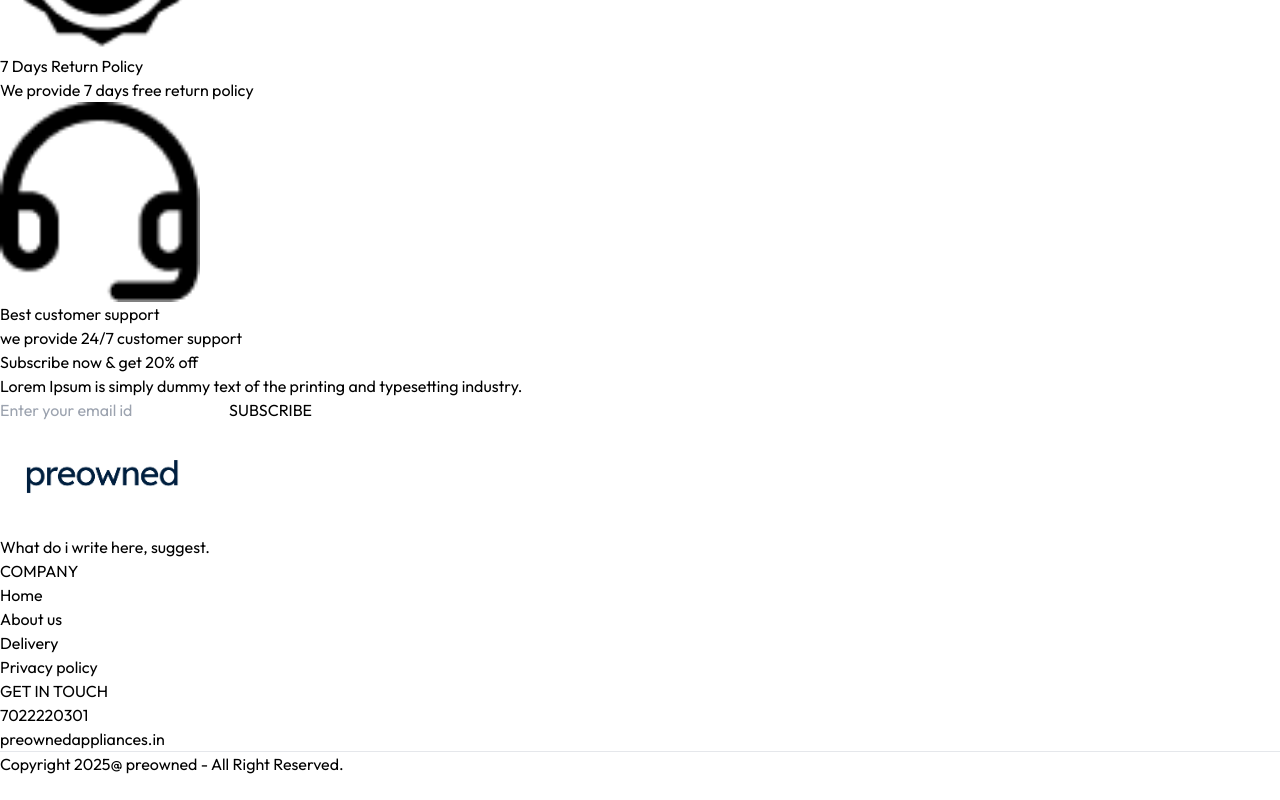
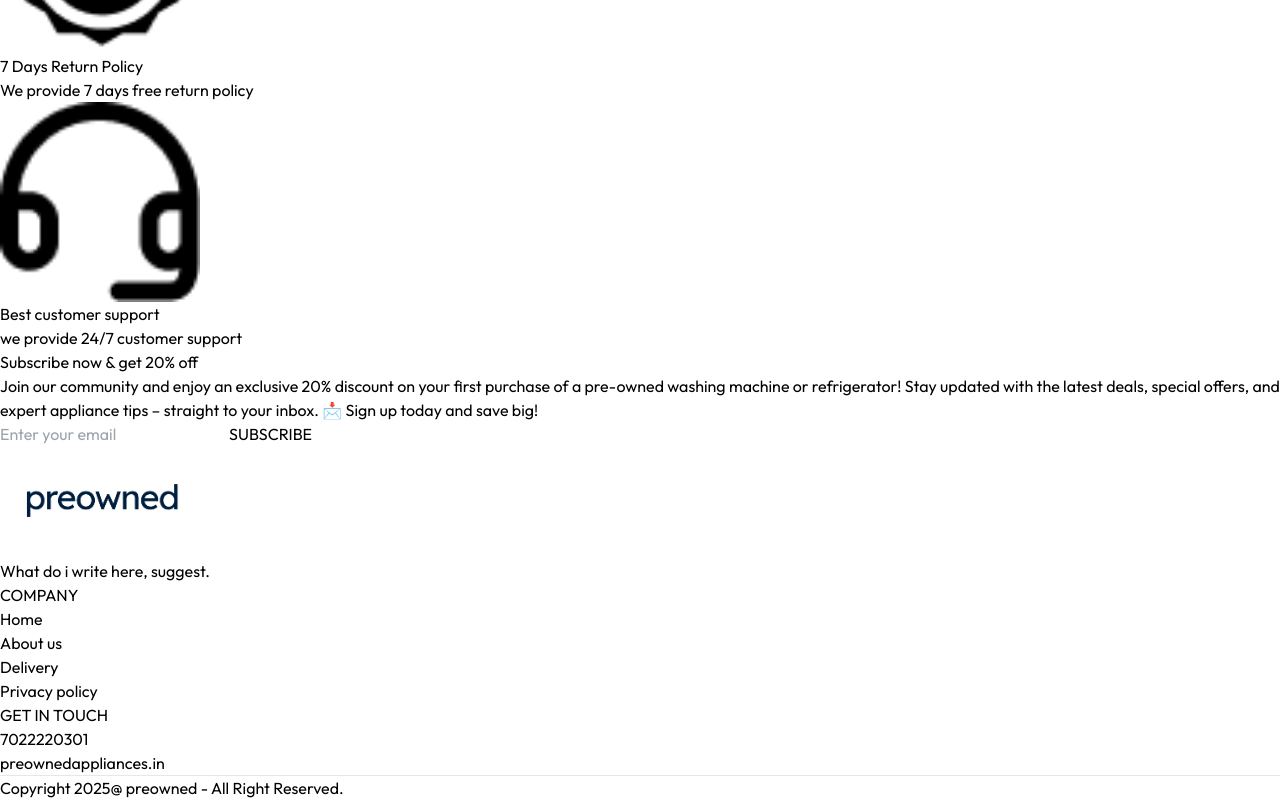
Before and after one commit to vishalkalita/preownedgit, a React (Vite) app in the folder frontend/: page / in a window 1280 px wide. Shown: the part 5357-6157 px from the top of the page. Before the commit the page ends 6133 px from the top, so only its background shows below. Built offline with nearby package versions, Linux system fonts and the light colour scheme.

Commit message:
Update NewsletterBox.jsx

```diff
--- a/frontend/src/components/NewsletterBox.jsx
+++ b/frontend/src/components/NewsletterBox.jsx
@@ -1,17 +1,25 @@
 import React from 'react'
 
 const NewsletterBox = () => {
+
+    const onSubmitHandler = (event) => {
+        event.preventDefault();
+    }
+
   return (
-    <div className='text-center'>
+    <div className=' text-center'>
+      <p className='text-2xl font-medium text-gray-800'>Subscribe now & get 20% off</p>
+      <p className='text-gray-400 mt-3'>
+      Join our community and enjoy an exclusive 20% discount on your first purchase of a pre-owned washing machine or refrigerator!
 
-      <p className='text-2xl font-medium text-gray-800'>Subscribe now & get 20% off</p>
-      <p className='text-gray-400 mt-3'>Lorem Ipsum is simply dummy text of the printing and typesetting industry. </p>
+Stay updated with the latest deals, special offers, and expert appliance tips – straight to your inbox.
 
-      <form className='w-full sm:w-1/2 flex items-center gap-3 mx-auto my-6 border pl-3'>
-        <input className='w-full sm:flex-1 outline-none' type="text" placeholder='Enter your email id' required />
-        <button className='bg-black text-white text-xs px-10 py-4' type='submit'>SUBSCRIBE</button>
+📩 Sign up today and save big!
+      </p>
+      <form onSubmit={onSubmitHandler} className='w-full sm:w-1/2 flex items-center gap-3 mx-auto my-6 border pl-3'>
+        <input className='w-full sm:flex-1 outline-none' type="email" placeholder='Enter your email' required/>
+        <button type='submit' className='bg-black text-white text-xs px-10 py-4'>SUBSCRIBE</button>
       </form>
-
     </div>
   )
 }
```
